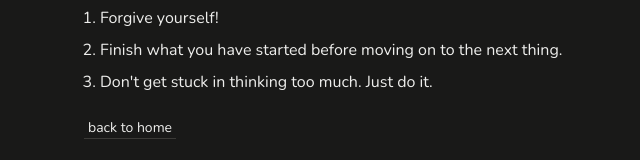
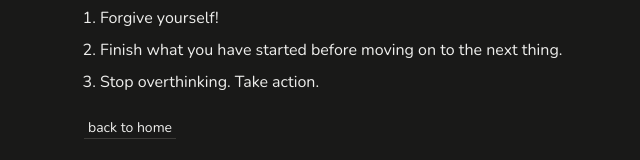
Before and after one commit to mahmood-saghrajooghi/personal-website, a Next.js app: page /principles in a window 1280 px wide. Shown: the part 170-330 px from the top of the page, without its empty margins (236-876 px from the left). Built offline with nearby package versions, Linux system fonts and the light colour scheme.

Commit message:
fix principle text

```diff
--- a/pages/principles.tsx
+++ b/pages/principles.tsx
@@ -37,7 +37,7 @@ const IndexPage = () => {
                   Finish what you have started before moving on to the next thing.
                 </li>
                 <li className='mb-2 list-decimal'>
-                  Don't get stuck in thinking too much. Just do it.
+                  Stop overthinking. Take action.
                 </li>
               </ul>
             </div>
```
